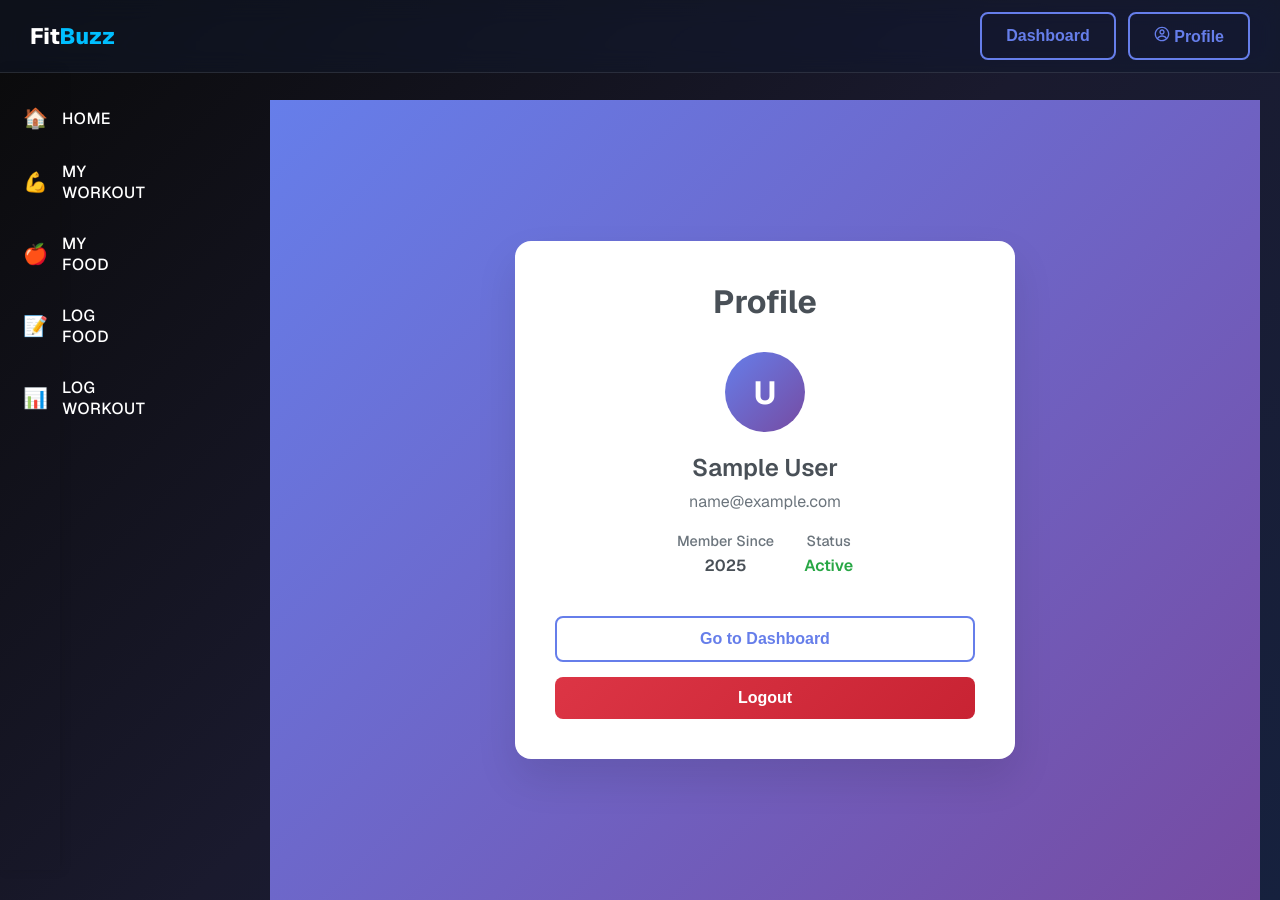
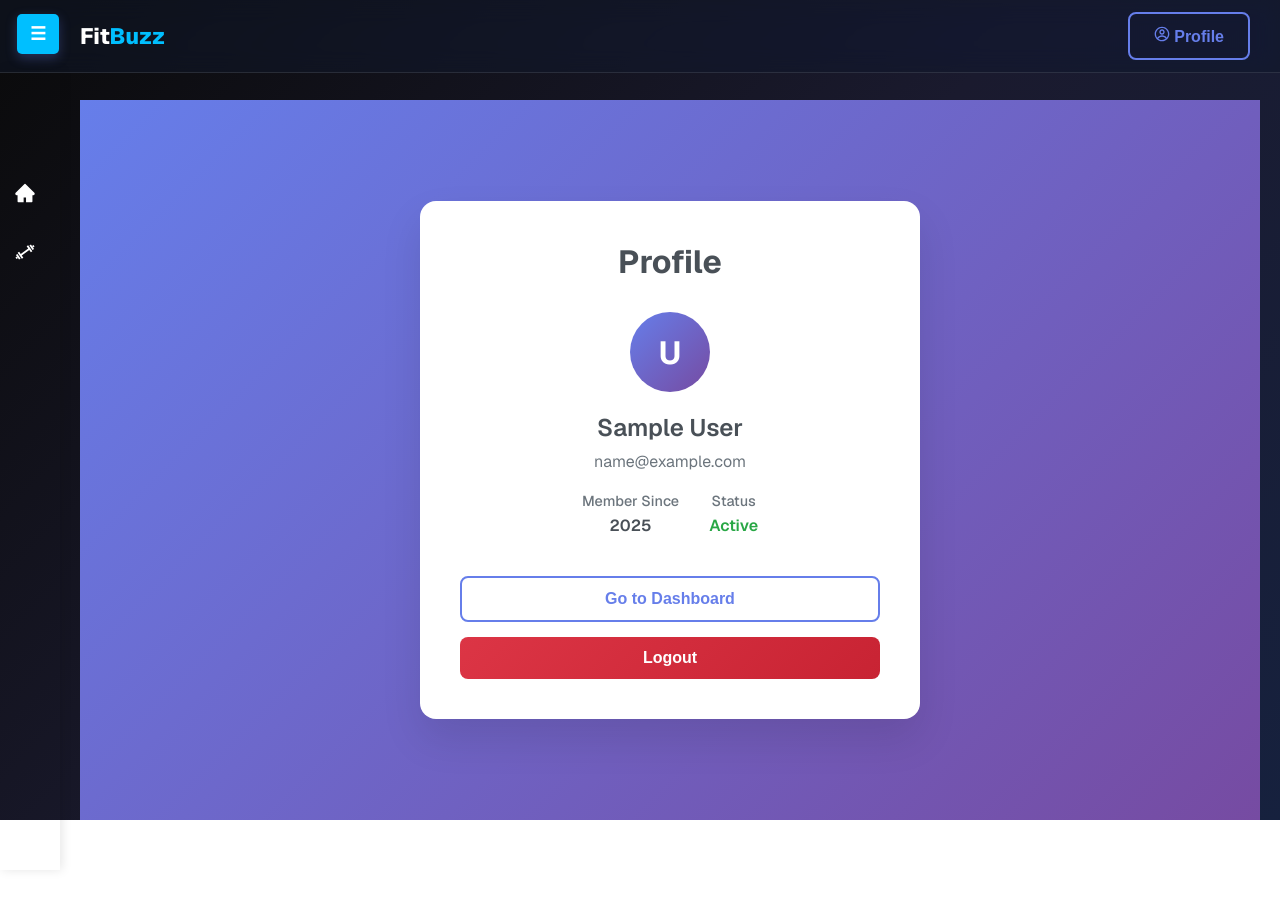
Before and after one commit to tusharrajput001/FitBuzz, a React (Vite) app: page /profile in a window 1280 px wide. After the commit the page ends 820 px from the top, so only its background shows below. Built offline with nearby package versions, Linux system fonts and the light colour scheme; no server answers; sample sign-in values are in the browser's storage.

Commit message:
navbar changes

```diff
--- a/src/Layout/Layout.css
+++ b/src/Layout/Layout.css
@@ -3,11 +3,46 @@
   min-height: 100vh;
 }
 
+/* Sidebar Toggle Button */
+.sidebar-toggle {
+  position: fixed;
+  top: 14px;
+  left: 17px;
+  z-index: 1001;
+  background: #00bfff;
+  border: none;
+  color: white;
+  padding: 9px 13px;
+  /* border-radius: 8px; */
+  cursor: pointer;
+  font-size: 18px;
+  font-weight: bold;
+  box-shadow: 0 4px 12px rgba(102, 126, 234, 0.3);
+  transition: all 0.3s ease;
+  display: block;
+}
+
+.sidebar-toggle:hover {
+  background: #0f141f;
+  /* transform: translateY(-2px); */
+  /* box-shadow: 0 6px 16px #00bfff; */
+}
+
+.sidebar-toggle:active {
+  transform: translateY(0);
+  box-shadow: 0 2px 8px rgba(102, 126, 234, 0.3);
+}
+
 .main-content {
   flex: 1;
-  margin-left: 250px;
+  margin-left: 60px; /* Match the sidebar width */
   transition: margin-left 0.3s ease;
 }
+
+
+/* .main-content.sidebar-closed {
+  margin-left: 60px;
+} */
 
 .content {
   padding-top: 100px;
@@ -21,15 +56,21 @@
     margin-left: 0;
   }
 
-  /* When sidebar is open on mobile, don't shift the main content */
-  .sidebar.open ~ .main-content {
-    margin-left: 0;
+  /* .main-content.sidebar-closed {
+    margin-left: 60px;
+  } */
+
+  .sidebar-toggle {
+    top: 27px;
+    left: 15px;
+    padding: 10px 14px;
+    font-size: 16px;
   }
 }
 
-/* Ensure the toggle button is visible on mobile */
-@media (max-width: 768px) {
+/* Desktop: Show button when sidebar is collapsed */
+@media (min-width: 769px) {
   .sidebar-toggle {
-    display: block !important;
+    display: block;
   }
 }
--- a/src/Layout/Layout.jsx
+++ b/src/Layout/Layout.jsx
@@ -18,7 +18,7 @@ const Layout = ({ children }) => {
 
       <Sidebar isOpen={sidebarOpen} />
 
-      <div className="main-content">
+      <div className={`main-content ${!sidebarOpen ? 'sidebar-closed' : ''}`}>
         <Navbar />
         <main className="content">
           {children}
--- a/src/Navbar/Navbar.css
+++ b/src/Navbar/Navbar.css
@@ -26,6 +26,7 @@
   display: flex;
   align-items: center;
   gap: 4px;
+  margin-left: 50px;
 }
 
 .logo-main {
--- a/src/Navbar/Navbar.jsx
+++ b/src/Navbar/Navbar.jsx
@@ -74,12 +74,12 @@ const Navbar = () => {
           ) : (
             // Show Dashboard, Profile button and Logout when user is authenticated
             <>
-              <button
+              {/* <button
                 className="btn-outline"
                 onClick={() => navigate("/dashboard")}
               >
                 Dashboard
-              </button>
+              </button> */}
               <button
                 className="btn-outline"
                 onClick={() => navigate("/profile")}
--- a/src/Profile/Profile.css
+++ b/src/Profile/Profile.css
@@ -1,5 +1,5 @@
 .profile-page {
-  min-height: 100vh;
+  min-height: 90vh;
   background: linear-gradient(135deg, #667eea 0%, #764ba2 100%);
   display: flex;
   align-items: center;
--- a/src/Sidebar/Sidebar.css
+++ b/src/Sidebar/Sidebar.css
@@ -1,5 +1,5 @@
 .sidebar {
-  width: 60px;
+  width: 60px; /* Collapsed width */
   height: 100vh;
   color: white;
   position: fixed;
@@ -8,21 +8,29 @@
   z-index: 1000;
   box-shadow: 2px 0 10px rgba(0, 0, 0, 0.1);
   transition: all 0.3s ease;
+  background: transparent;
+  overflow: hidden;
 }
 
 
+.sidebar.open {
+  width: 10rem;
+}
+
 .sidebar-nav {
-  padding: 20px 0;
+  padding: 6rem 0 20px 0;
 }
 
 .sidebar-item {
   display: flex;
-  align-items: center;
-  padding: 15px 20px;
+  flex-direction: row; /* Stack icon and label vertically */
+  align-items: center; /* Center align items */
+  padding: 15px 10px; /* Reduced horizontal padding */
   color: white;
   text-decoration: none;
   transition: all 0.3s ease;
   border-left: 3px solid transparent;
+  text-align: left; /* Center text */
 }
 
 .sidebar-item:hover {
@@ -37,16 +45,33 @@
 }
 
 .sidebar-icon {
-  font-size: 20px;
-  margin-right: 15px;
+  display: inline-flex;
+  align-items: center;
+  justify-content: center;
+  height: 24px;
+  font-size: 22px;
+  margin-right: 8px; /* Remove right margin since label is below */
+  margin-bottom: 5px; /* Add bottom margin for spacing */
   width: 24px;
   text-align: center;
+  flex-shrink: 0; /* Prevent icon from shrinking */
 }
 
 .sidebar-label {
-  font-size: 16px;
+  font-size: 12px;
   font-weight: 500;
   letter-spacing: 0.5px;
+  opacity: 0; /* Hide labels by default */
+  transform: translateY(-10px); /* Move up instead of left */
+  transition: all 0.3s ease;
+  text-align: center;
+  line-height: 1.2;
+}
+
+/* Show labels when sidebar is open */
+.sidebar.open .sidebar-label {
+  opacity: 1;
+  transform: translateY(0); /* Move to normal position */
 }
 
 /* Responsive design */
@@ -58,6 +83,12 @@
 
   .sidebar.open {
     transform: translateX(0);
+  }
+
+  /* On mobile, always show labels when sidebar is open */
+  .sidebar.open .sidebar-label {
+    opacity: 1;
+    transform: translateY(0);
   }
 }
 
```
Also changed, not shown: src/Sidebar/Sidebar.jsx (+7 -5 lines).
